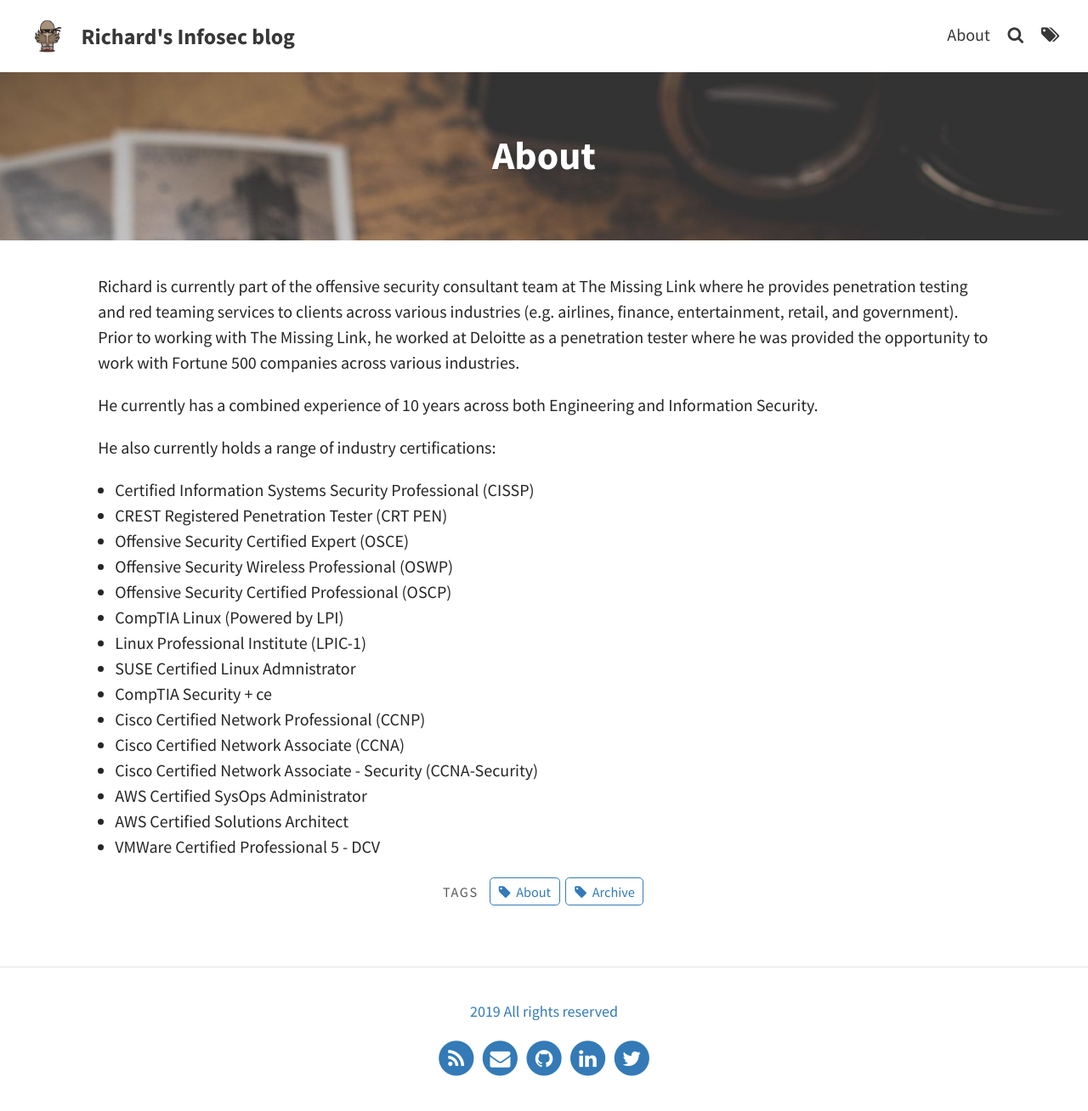
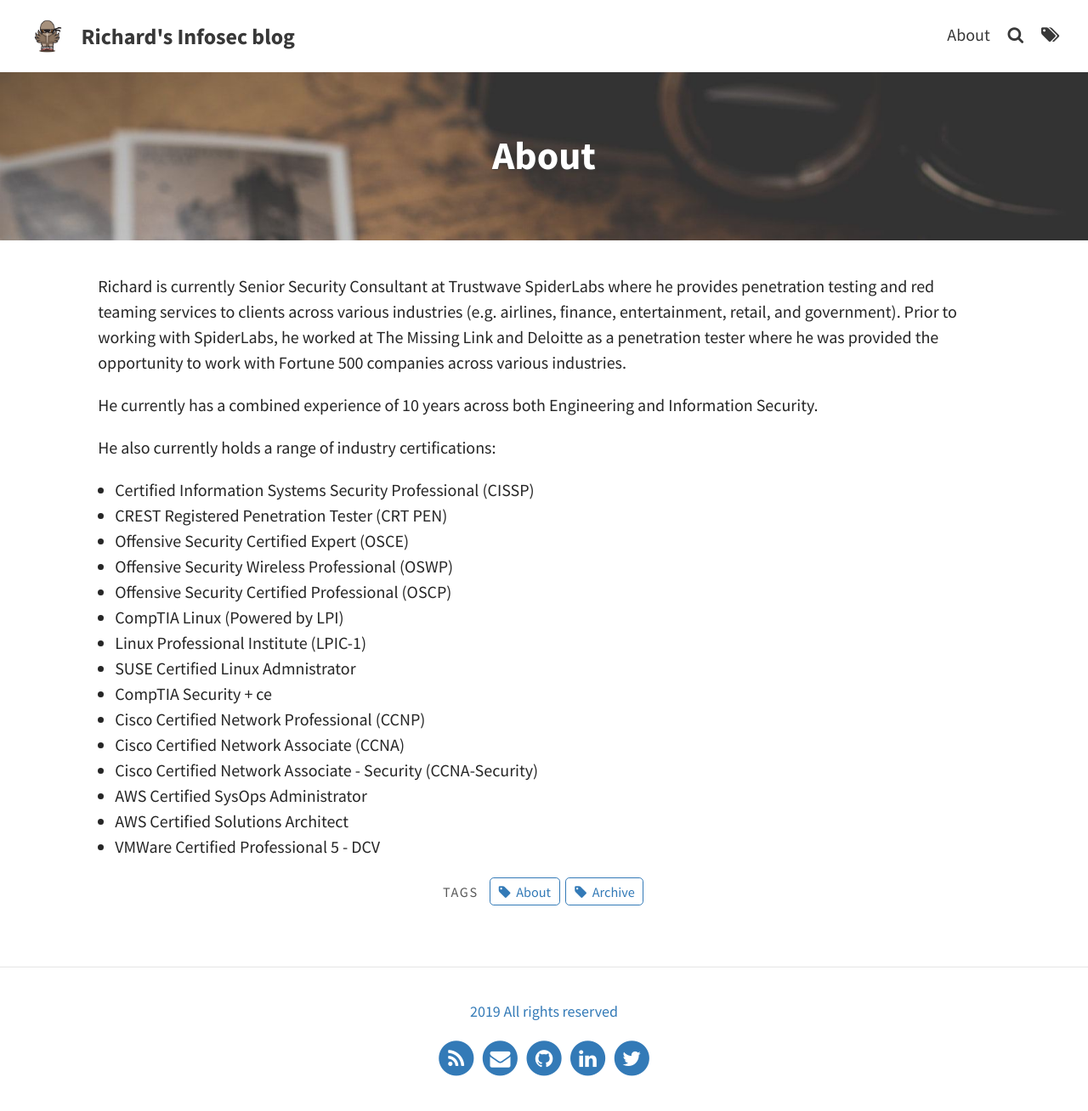
Before and after one commit to Sambal0x/sambal0x.github.io, a Jekyll site: the page built from pages/about.md, in a window 1280 px wide. Shown: the whole page at 85% size. Built offline with Jekyll 4.4.1, drawn with Linux system fonts in a browser that asks for light colours.

Commit message:
Update about.md

```diff
--- a/pages/about.md
+++ b/pages/about.md
@@ -6,7 +6,7 @@ feature-img: "assets/img/pexels/book-glass.jpeg"
 tags: [About, Archive]
 ---
 
-Richard is currently part of the offensive security consultant team at The Missing Link where he provides penetration testing and red teaming services to clients across various industries (e.g. airlines, finance, entertainment, retail, and government). Prior to working with The Missing Link, he worked at Deloitte as a penetration tester where he was provided the opportunity to work with Fortune 500 companies across various industries.
+Richard is currently Senior Security Consultant at Trustwave SpiderLabs where he provides penetration testing and red teaming services to clients across various industries (e.g. airlines, finance, entertainment, retail, and government). Prior to working with SpiderLabs, he worked at The Missing Link and Deloitte as a penetration tester where he was provided the opportunity to work with Fortune 500 companies across various industries.
 
 He currently has a combined experience of 10 years across both Engineering and Information Security.
 
```
